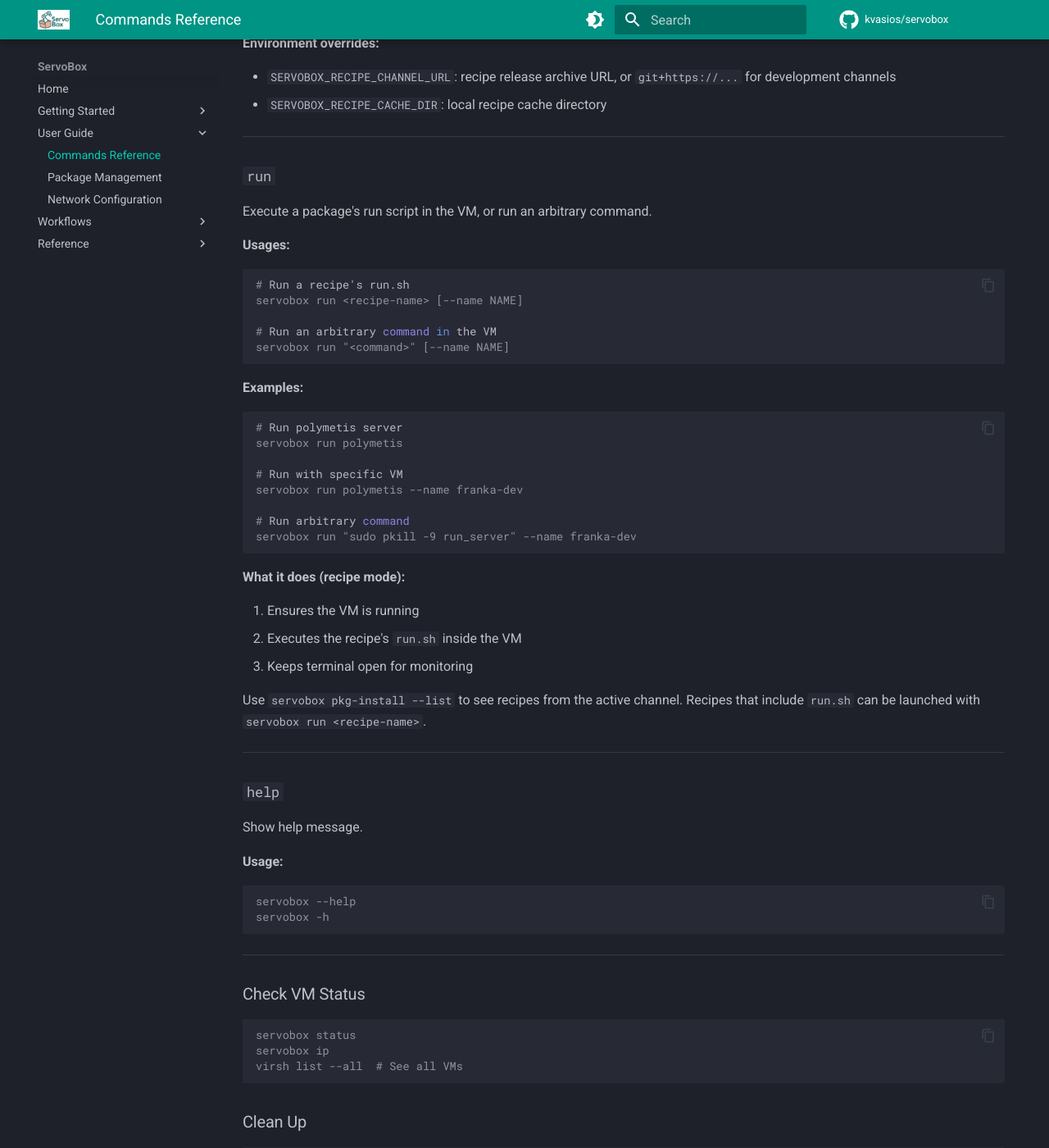
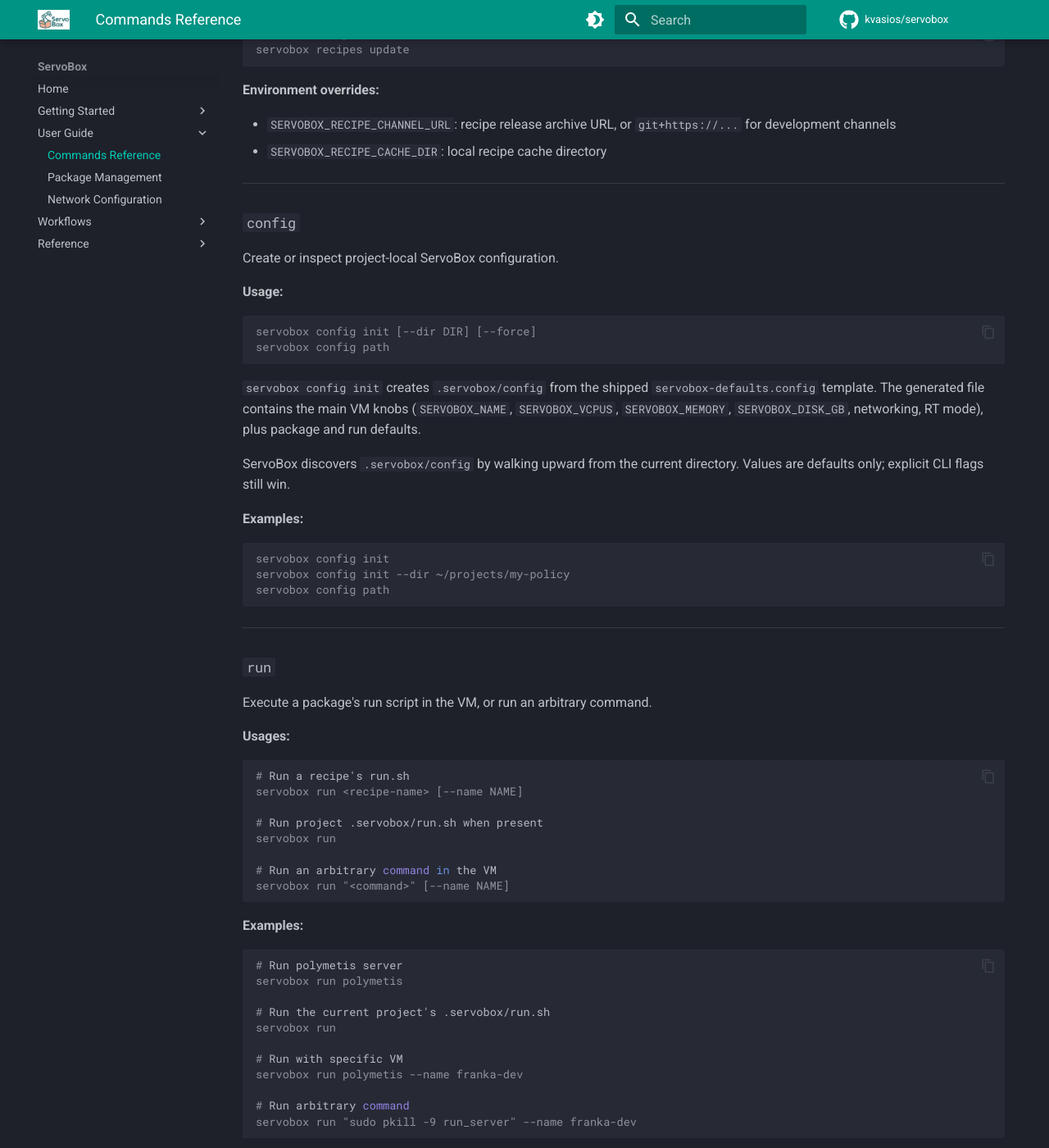
Before and after one commit to kvasios/servobox, an MkDocs documentation site: the page built from docs/content/user-guide/commands.md, in a window 1280 px wide and 1400 px high, scrolled down 8318 px. Shown: the whole window at 82% size. Built offline with MkDocs 1.6.1 and Material for MkDocs 9.7.7, drawn with Linux system fonts in a browser that asks for light colours; comment, search, counter and statistics services are not loaded; some of the changed text lies outside the part shown.

Commit message:
adding .servobox/config and .servobox/run.sh for client side quick workflows

````diff
--- a/docs/content/user-guide/commands.md
+++ b/docs/content/user-guide/commands.md
@@ -317,7 +317,7 @@ Install packages or package configurations into the VM. By default, recipes are
 
 **Usage:**
 ```console
-servobox pkg-install <package|config.conf> [--name NAME] [--verbose|-v] [--list|-l] [--force] [--custom PATH]
+servobox pkg-install [package|config.conf] [--name NAME] [--verbose|-v] [--list|-l] [--force] [--custom PATH]
 ```
 
 **Options:**
@@ -343,6 +343,9 @@ servobox pkg-install --custom ./my-suite.conf
 
 # Use custom recipe directory
 servobox pkg-install --custom ~/my-recipes my-package
+
+# Use package/custom defaults from .servobox/config
+servobox pkg-install
 
 # Force reinstall with verbose
 servobox pkg-install libfranka-gen1 --force --verbose
@@ -383,6 +386,29 @@ servobox recipes update
 
 ---
 
+### `config`
+
+Create or inspect project-local ServoBox configuration.
+
+**Usage:**
+```console
+servobox config init [--dir DIR] [--force]
+servobox config path
+```
+
+`servobox config init` creates `.servobox/config` from the shipped `servobox-defaults.config` template. The generated file contains the main VM knobs (`SERVOBOX_NAME`, `SERVOBOX_VCPUS`, `SERVOBOX_MEMORY`, `SERVOBOX_DISK_GB`, networking, RT mode), plus package and run defaults.
+
+ServoBox discovers `.servobox/config` by walking upward from the current directory. Values are defaults only; explicit CLI flags still win.
+
+**Examples:**
+```console
+servobox config init
+servobox config init --dir ~/projects/my-policy
+servobox config path
+```
+
+---
+
 ### `run`
 
 Execute a package's run script in the VM, or run an arbitrary command.
@@ -391,6 +417,9 @@ Execute a package's run script in the VM, or run an arbitrary command.
 ```console
 # Run a recipe's run.sh
 servobox run <recipe-name> [--name NAME]
+
+# Run project .servobox/run.sh when present
+servobox run
 
 # Run an arbitrary command in the VM
 servobox run "<command>" [--name NAME]
@@ -401,6 +430,9 @@ servobox run "<command>" [--name NAME]
 ```console
 # Run polymetis server
 servobox run polymetis
+
+# Run the current project's .servobox/run.sh
+servobox run
 
 # Run with specific VM
 servobox run polymetis --name franka-dev
@@ -416,6 +448,8 @@ servobox run "sudo pkill -9 run_server" --name franka-dev
 3. Keeps terminal open for monitoring
 
 Use `servobox pkg-install --list` to see recipes from the active channel. Recipes that include `run.sh` can be launched with `servobox run <recipe-name>`.
+
+When called without an argument, `servobox run` first looks for `.servobox/run.sh` in the active project. If no project script exists, it uses `SERVOBOX_RUN_PACKAGE` from `.servobox/config` when set.
 
 ---
 
````
Also changed, not shown: docs/content/getting-started/overview.md (+2 -0 lines), docs/content/getting-started/run.md (+14 -0 lines), docs/content/index.md (+3 -0 lines), docs/content/user-guide/package-management.md (+22 -1 lines), CHANGELOG.md, README.md, 10 other files.
